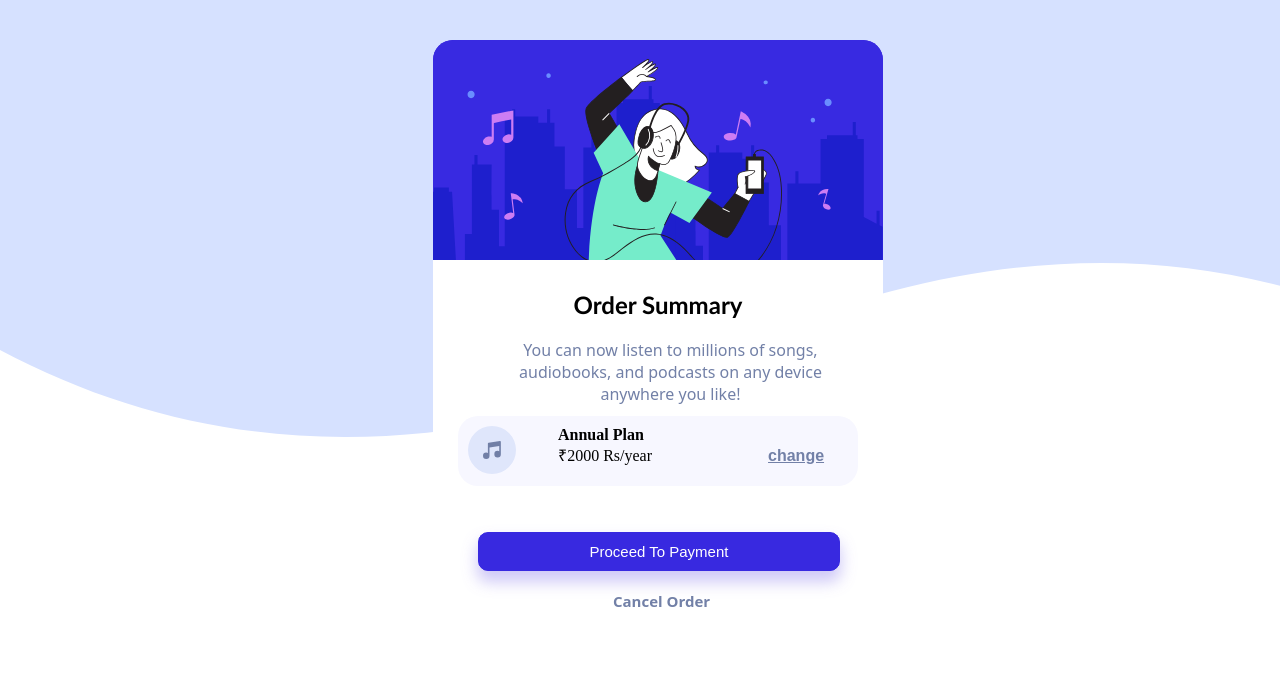
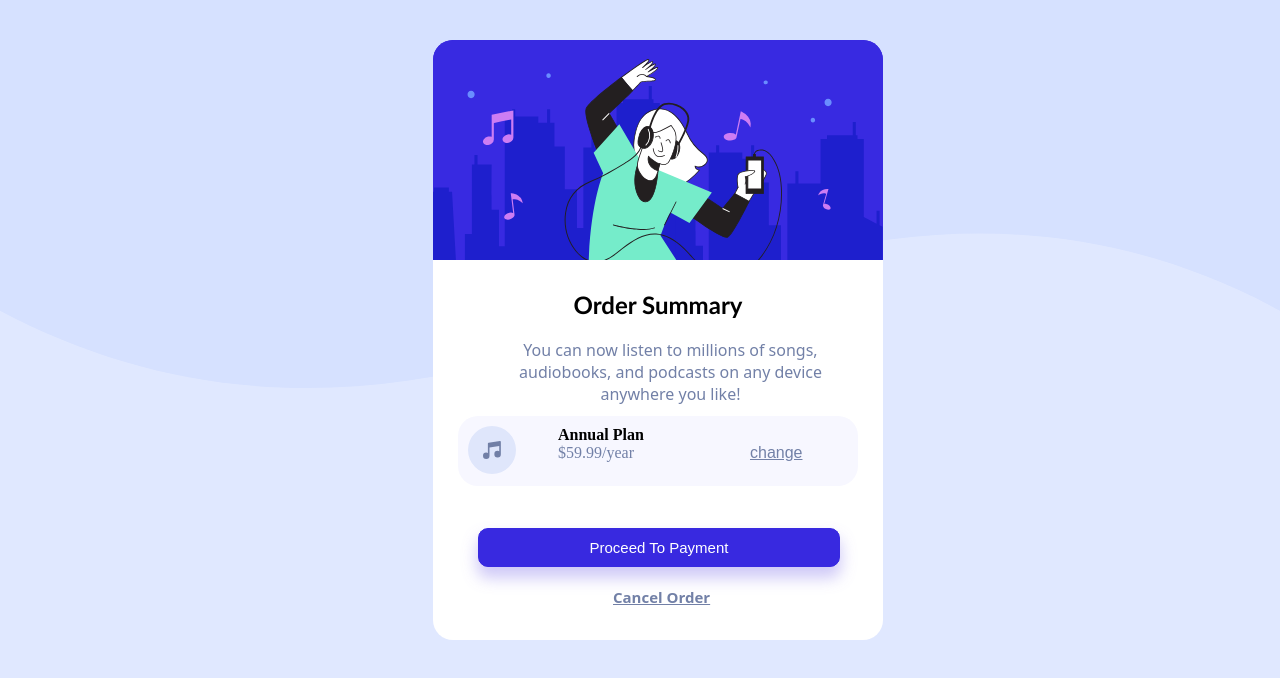
Before and after one commit to adityaauchiha/music-design, a plain HTML site: page index.html in a window 1280 px wide. Drawn offline with Linux system fonts and the light colour scheme.

Commit message:
added some changes

```diff
--- a/index.html
+++ b/index.html
@@ -11,8 +11,11 @@
   body {
     background-image: url('images/pattern-background-desktop.svg');
     background-repeat: no-repeat;
-    background-size: cover;
-    background-size: auto;
+   background-size: contain;
+   background-size: top center;
+   background-color: #e0e8ff;
+
+
   }
 </style>
   </head>
@@ -40,7 +43,7 @@
       padding-top: 10px;
       padding-left: 100px;
    "><strong>Annual Plan</strong> <br>
-  &#x20B9;2000 Rs/year      &nbsp&nbsp&nbsp&nbsp&nbsp&nbsp&nbsp&nbsp  &nbsp&nbsp&nbsp&nbsp&nbsp&nbsp&nbsp&nbsp &nbsp&nbsp&nbsp&nbsp&nbsp&nbsp&nbsp                   &nbsp; <u class="change"><strong>  change</strong></u>
+    <font color="	#7280a7"> $59.99/year</font> &nbsp&nbsp&nbsp&nbsp&nbsp&nbsp&nbsp&nbsp  &nbsp&nbsp&nbsp&nbsp&nbsp&nbsp&nbsp&nbsp &nbsp&nbsp&nbsp&nbsp&nbsp&nbsp&nbsp                   &nbsp; <u class="change"> change
 
 
 
@@ -55,22 +58,5 @@
 <p2 class="p1" > <id="p2"><strong>Cancel Order</strong></p>
 
 </div>
-
-
-
-
-
-
-
-
-
-
-
-
-
-
-
-
-  </body>
-
-</html>
+    </body>
+  </html>
```
